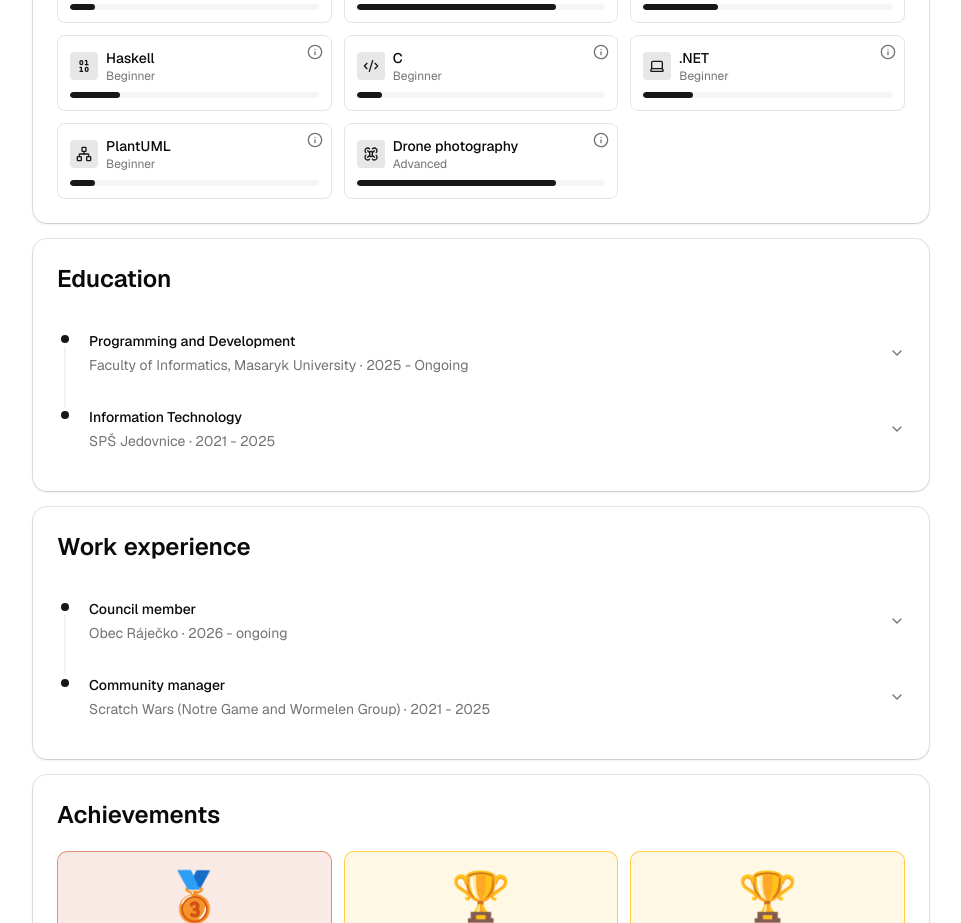
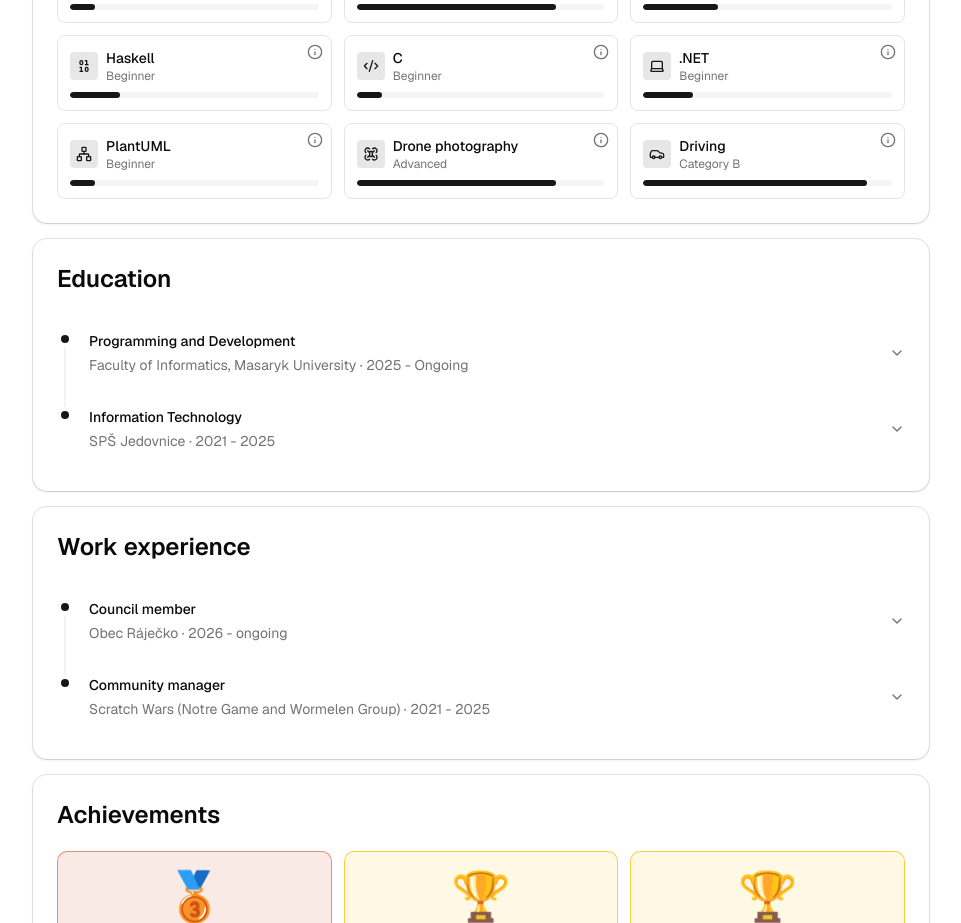
Before and after one commit to Molenusaczech/cv, a Next.js app in the folder apps/web/: page / in a window 1280 px wide. Shown: the part 1400-2323 px from the top of the page, without its empty margins (159-1120 px from the left). Built offline with nearby package versions, Linux system fonts and the light colour scheme.

Commit message:
feat: driving skill

```diff
--- a/apps/web/app/page.tsx
+++ b/apps/web/app/page.tsx
@@ -9,7 +9,7 @@ import EducationCard from "@/components/cv/educationCard"
 import rajtslegrData from "@/data/rajtslegr"
 import { Button, buttonVariants } from "@workspace/ui/components/button"
 import {
-  Accessibility, Atom, Binary, Box, Braces, Code2, CodeXml, Database,
+  Accessibility, Atom, Binary, Box, Braces, Car, Code2, CodeXml, Database,
   DatabaseArrowDown,
   Drone,
   FileCode2, FileSpreadsheet, Laptop, Network, PanelsTopLeft, Printer,
@@ -273,6 +273,15 @@ export default function Page() {
             One of my pictures was published by <TextLink href="https://my-face.cz/">MyFace</TextLink>.
           </>,
           progress: 0.8
+        }} />
+        <SmallSkill skill={{
+          name: "Driving",
+          icon: <Car className="size-4" />,
+          summary: "Category B",
+          description: <>
+            I have category B driver's licence, but I can only drive cars with the accelerator on the left due to my disability.
+          </>,
+          progress: 0.9
         }} />
 
       </SmallSkillCard>
```
